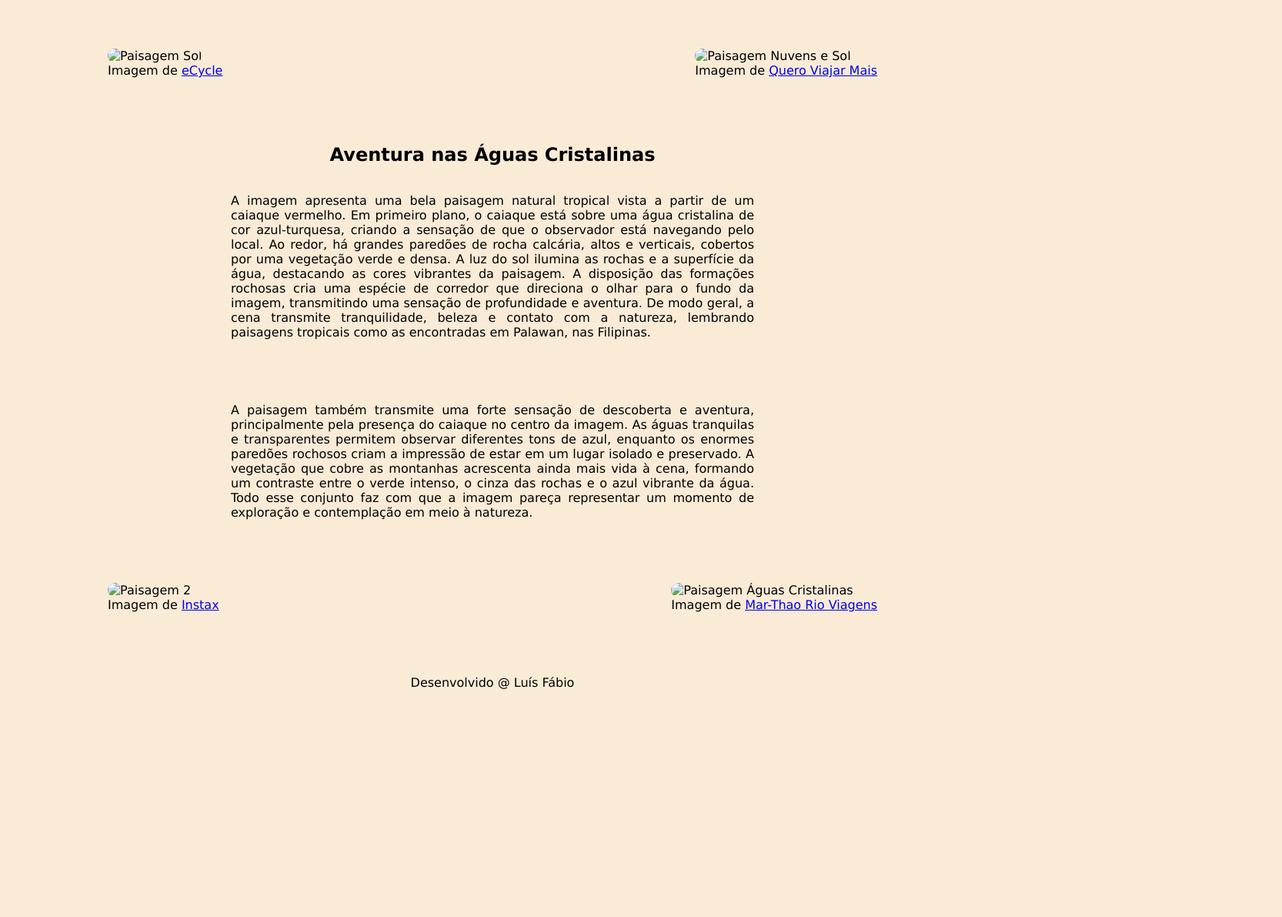
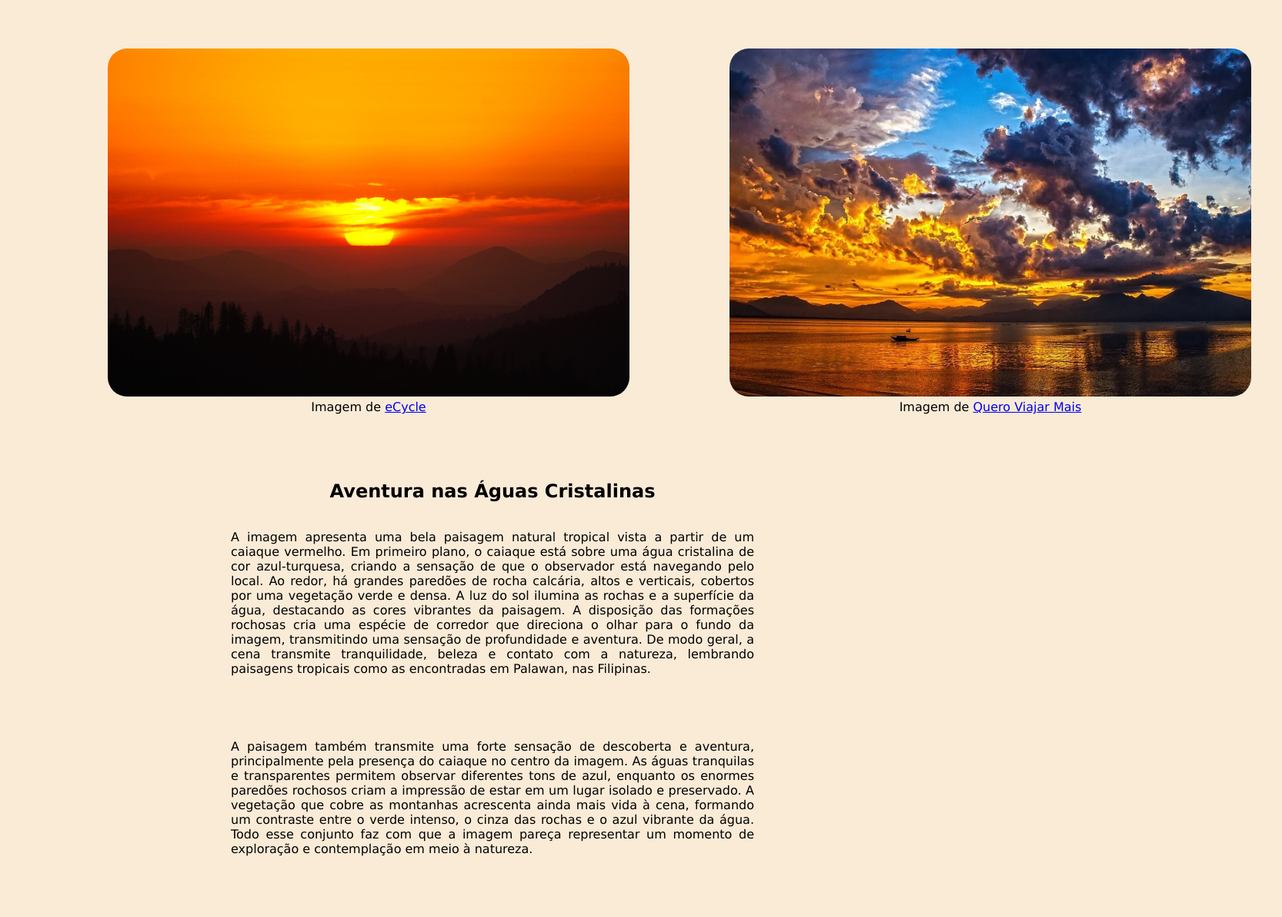
Before and after one commit to Os-Luis/Fotografia, a plain HTML site: page index.html in a window 1280 px wide. Shown: the part 629-1820 px from the top of the page at 77% size, 1666 px wide, since content can reach past the window. Before the commit the page ends 1575 px from the top, so only its background shows below. Drawn offline with Linux system fonts and the light colour scheme.

Commit message:
Fix HTML encoding issues in index.html

```diff
--- a/index.html
+++ b/index.html
@@ -26,12 +26,12 @@
 
                 <section>
 
-                   <section><figure><img src="./imagens/paisagem01.jpg" alt="Paisagem Sol"><figcaption>Imagem de <a href="https://www.ecycle.com.br/por-do-sol/" target="_blank">eCycle</a></figcaption></figure></section>
+                   <section><figure><img src="paisagem01.jpg" alt="Paisagem Sol"><figcaption>Imagem de <a href="https://www.ecycle.com.br/por-do-sol/" target="_blank">eCycle</a></figcaption></figure></section>
 
 
                 </section>
 
-                <section><figure><img src="./imagens/paisagem1.jpg" alt="Paisagem Nuvens e Sol"><figcaption>Imagem de <a href="https://www.queroviajarmais.com/fotos-de-paisagens-naturais/" target="_blank">Quero Viajar Mais</a></figcaption></figure></section>
+                <section><figure><img src="paisagem1.jpg" alt="Paisagem Nuvens e Sol"><figcaption>Imagem de <a href="https://www.queroviajarmais.com/fotos-de-paisagens-naturais/" target="_blank">Quero Viajar Mais</a></figcaption></figure></section>
 
             </section>
 
@@ -53,10 +53,10 @@
 
 
                 <section>
-                    <figure><img src="./imagens/paisagem02.jpg" alt="Paisagem Águas Cristalinas"><figcaption>Imagem de <a href="https://marthario.com.br/blog/aguas-mais-cristalinas-do-mundo/" target="_blank">Mar-Thao Rio Viagens</a></figcaption></figure>
+                    <figure><img src="paisagem02.jpg" alt="Paisagem Águas Cristalinas"><figcaption>Imagem de <a href="https://marthario.com.br/blog/aguas-mais-cristalinas-do-mundo/" target="_blank">Mar-Thao Rio Viagens</a></figcaption></figure>
                 </section>
 
-                <section><figure><img src="./imagens/paisagem2.jpg" alt="Paisagem 2"><figcaption>Imagem de <a href="https://instax.com.br/blog/fotografias-de-paisagens/" target="_blank">Instax</a></figcaption></figure></section>
+                <section><figure><img src="paisagem2.jpg" alt="Paisagem 2"><figcaption>Imagem de <a href="https://instax.com.br/blog/fotografias-de-paisagens/" target="_blank">Instax</a></figcaption></figure></section>
 
             </section>
 
```
